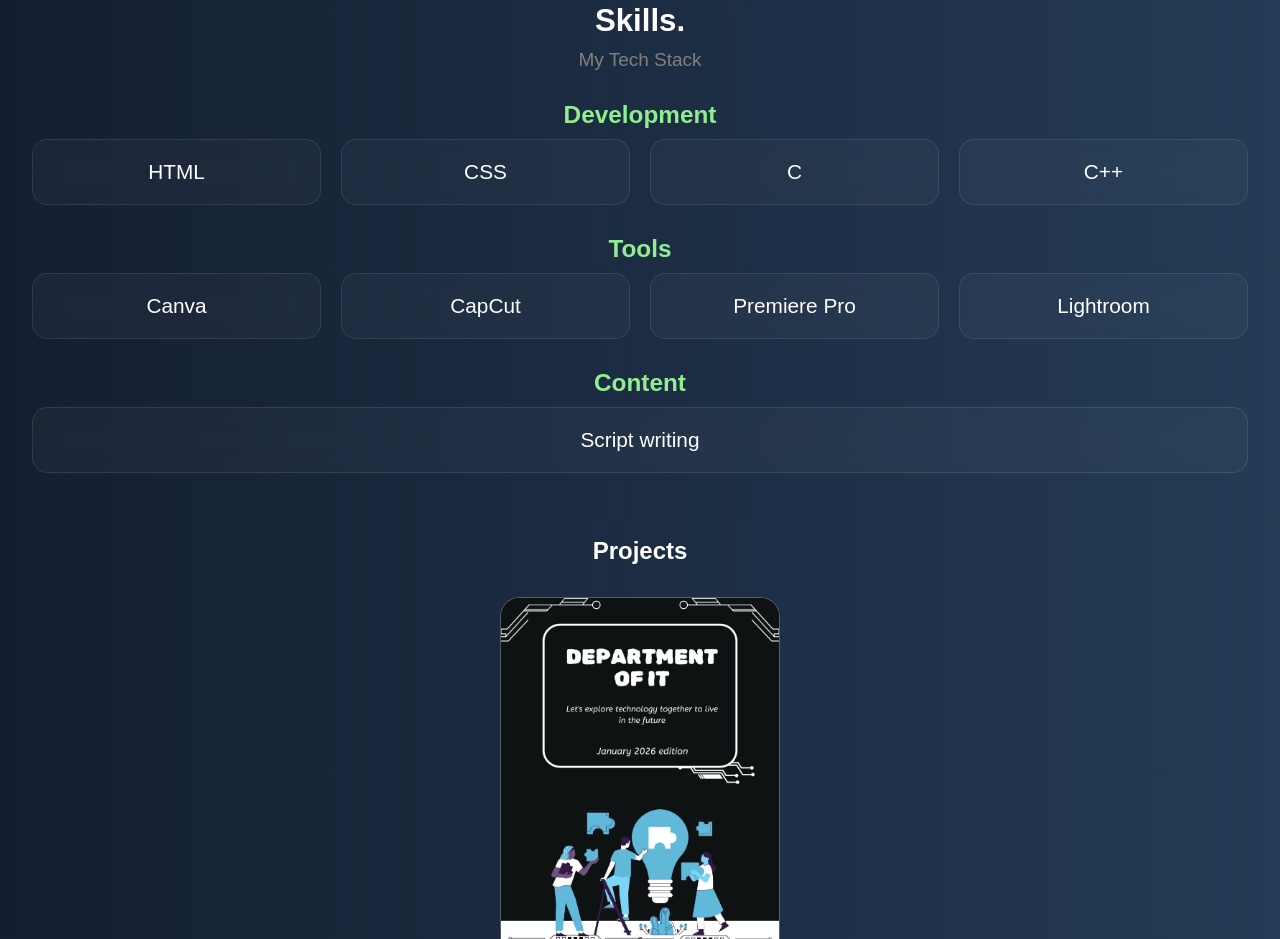
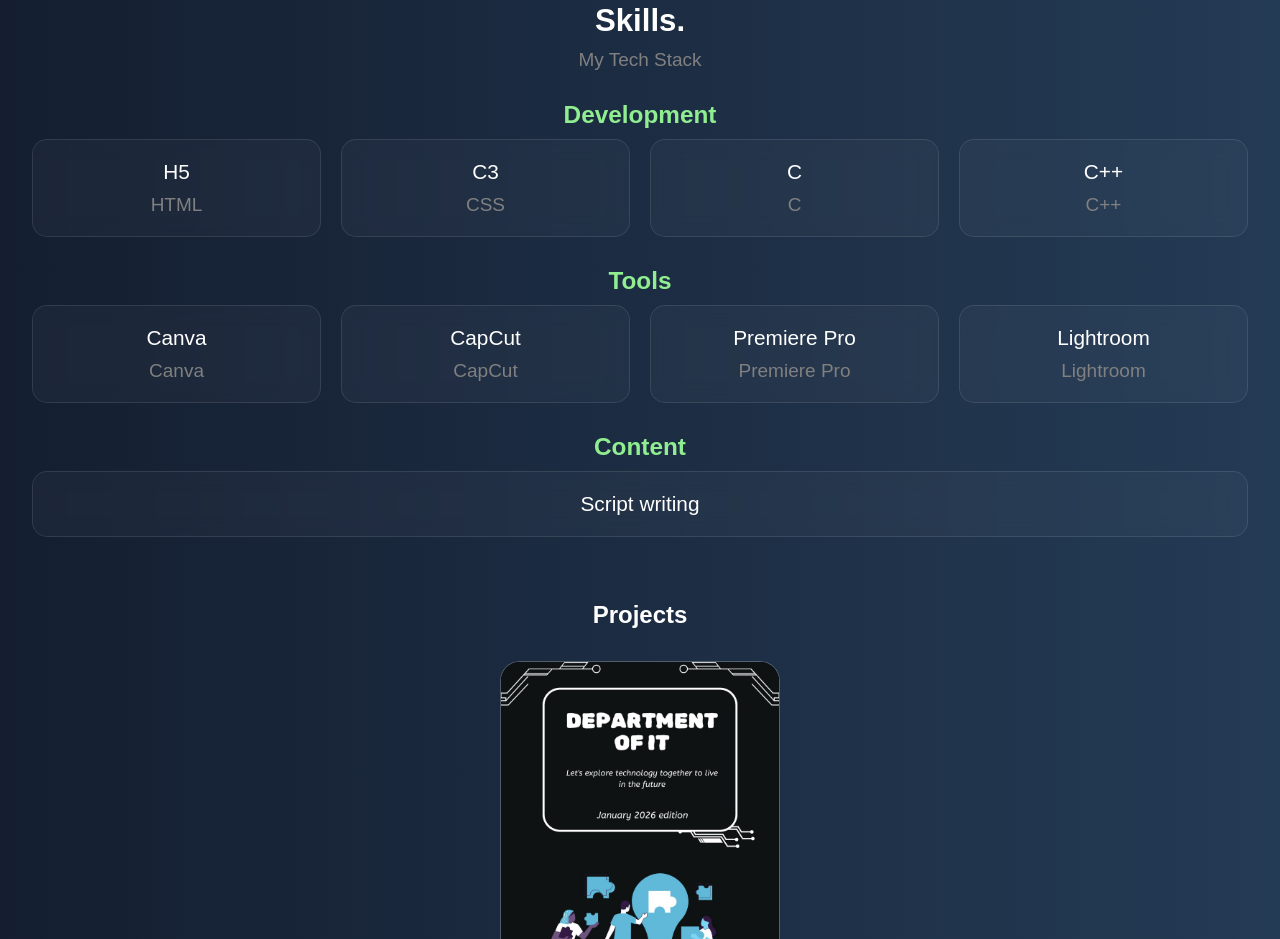
Before and after one commit to ahanzoif/portfolio, a plain HTML site: page portfolio.html in a window 1280 px wide. Shown: the part 1004-1943 px from the top of the page. Drawn offline with Linux system fonts and the light colour scheme.

Commit message:
Add icon in skill

```diff
--- a/portfolio.html
+++ b/portfolio.html
@@ -99,10 +99,22 @@
           <h3>Development</h3>
 
           <div class="skill_Container">
-            <div class="skillCard">HTML</div>
-            <div class="skillCard">CSS</div>
-            <div class="skillCard">C</div>
-            <div class="skillCard">C++</div>
+            <div class="skillCard">
+              <div class="icon">H5</div>
+              <p>HTML</p>
+            </div>
+            <div class="skillCard">
+              <div class="icon">C3</div>
+              <p>CSS</p>
+            </div>
+            <div class="skillCard">
+              <div class="icon">C</div>
+              <p>C</p>
+            </div>
+            <div class="skillCard">
+              <div class="icon">C++</div>
+              <p>C++</p>
+            </div>
           </div>
 
          </div>
@@ -111,10 +123,22 @@
           <div class="skillCategory">
             <h3>Tools</h3>
             <div class="skill_Container">
-              <div class="skillCard">Canva</div>
-              <div class="skillCard">CapCut</div>
-              <div class="skillCard">Premiere Pro</div>
-              <div class="skillCard">Lightroom</div>
+              <div class="skillCard">
+                <div class="icon">Canva</div>
+                <p>Canva</p>
+              </div>
+              <div class="skillCard">
+                <div class="icon">CapCut</div>
+                <p>CapCut</p>
+              </div>
+              <div class="skillCard">
+                <div class="icon">Premiere Pro</div>
+                <p>Premiere Pro</p>
+              </div>
+              <div class="skillCard">
+                <div class="icon">Lightroom</div>
+                <p>Lightroom</p>
+              </div>
             </div>
           </div>
 
```
